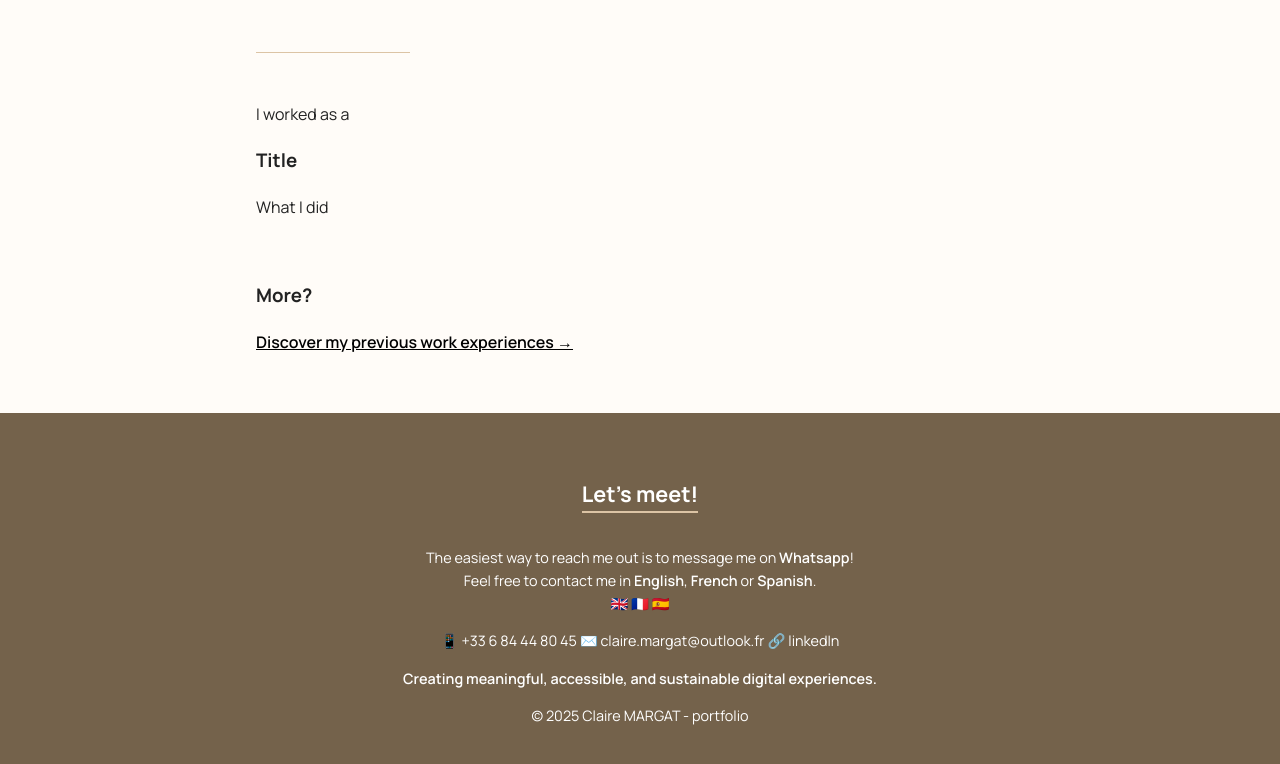
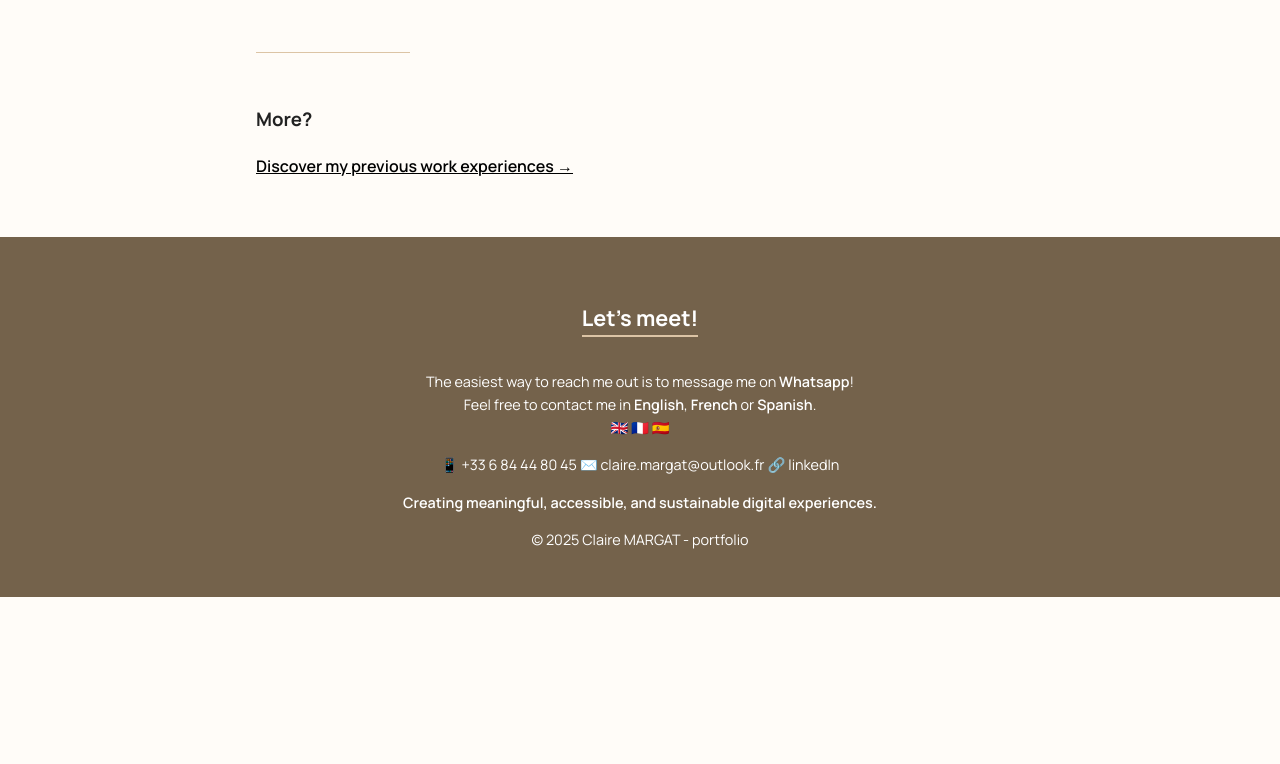
Before and after one commit to clairemargat/portfolio, a plain HTML site: page projects.html in a window 1280 px wide. Shown: the part 8369-9133 px from the top of the page. After the commit the page ends 8966 px from the top, so only its background shows below. Drawn offline with Linux system fonts and the light colour scheme.

Commit message:
Update projects.html

```diff
--- a/projects.html
+++ b/projects.html
@@ -184,12 +184,6 @@ The shared interface is <b>standardized</b>, while <b>specific features</b> and
               <br>
               </div>
               <hr>
-              <br>
-              <div class="project">
-                <p>I worked as a </p>
-                <h3>Title</h3>
-                <p>What I did</p>
-                </div>
                 <br>
                 <div>
                   <h3>More?</h3>
```
